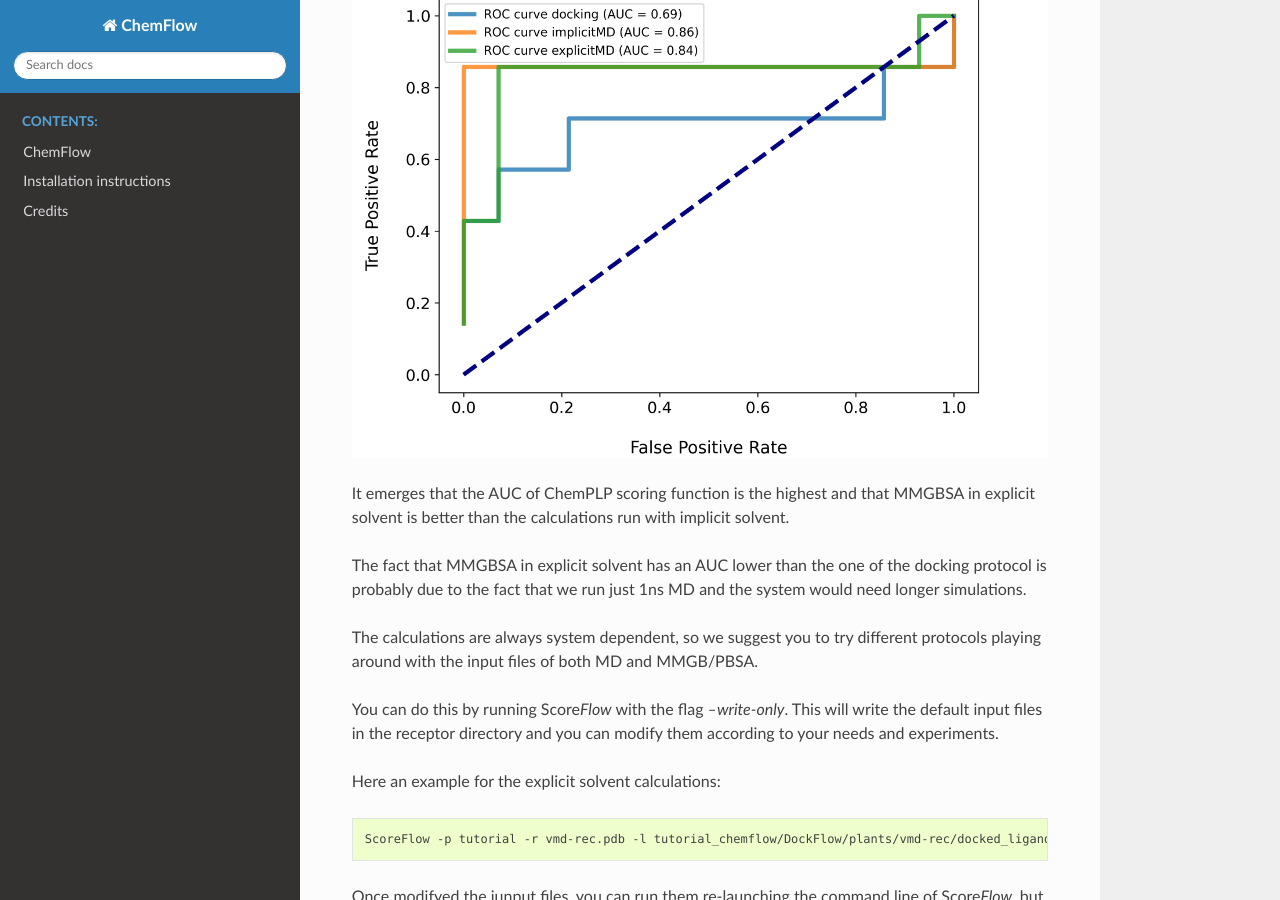
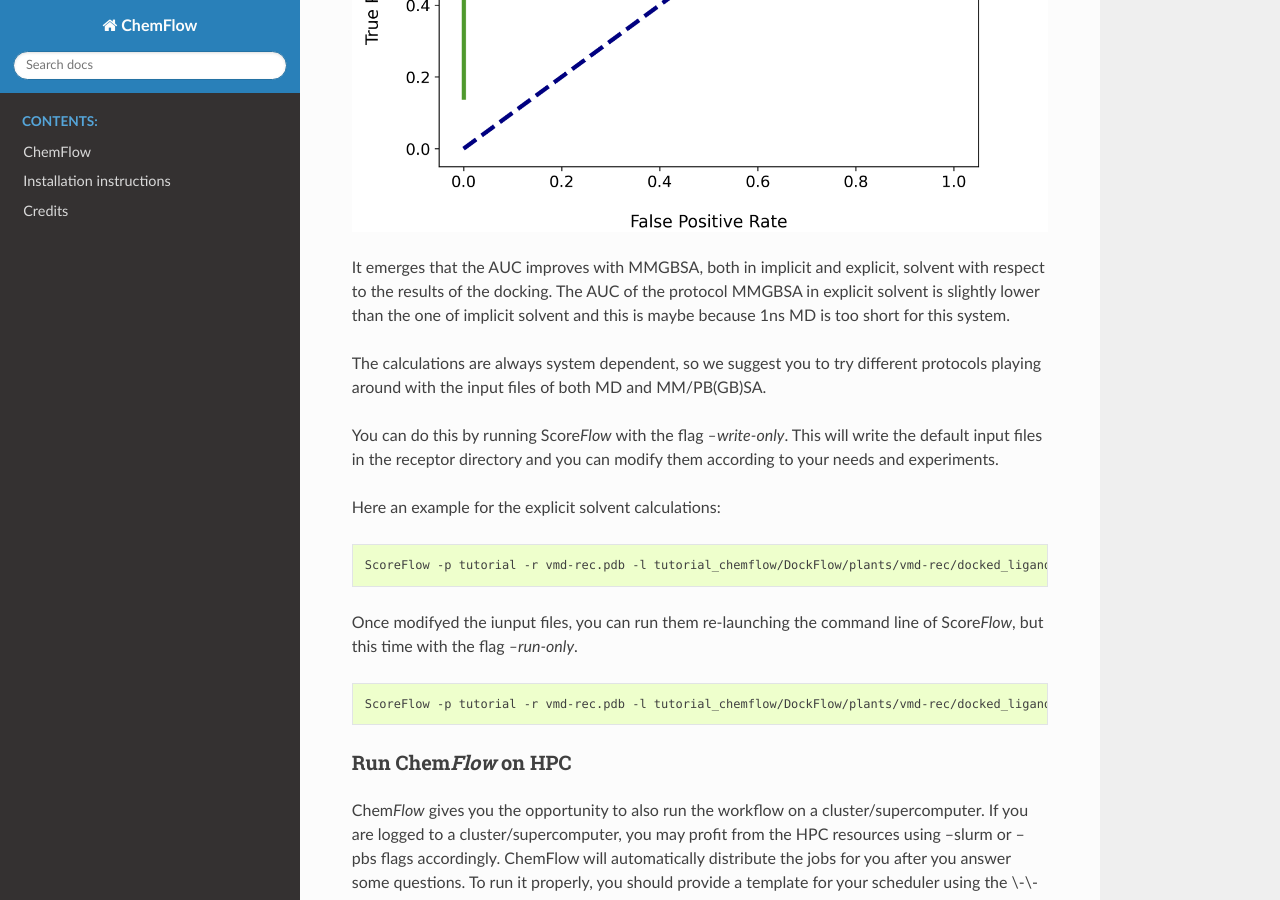
Before and after one commit to IFMlab/ChemFlow, a Sphinx documentation site: the page built from docs/Tutorial-ChemFlow.rst, in a window 1280 px wide and 900 px high, scrolled down 9335 px. Built offline with Sphinx 7.4.7 and the Read the Docs theme 2.0.0, drawn with Linux system fonts in a browser that asks for light colours; pages that are not in the unit, such as notebooks, are missing from menus; some of the changed text lies outside the part shown.

Commit message:
Update Tutorial-ChemFlow.rst

```diff
--- a/docs/Tutorial-ChemFlow.rst
+++ b/docs/Tutorial-ChemFlow.rst
@@ -22,23 +22,25 @@ Provided files
 
 +-----------------------+------------------------------------------------+
 | 1DWD.pdb              | Original PDB                                   |
-+-----------------------+------------------------------------------------+
-| vmd-rec.pdb           | Receptor prepared with pdb4amber and --reduce. |
-+-----------------------+------------------------------------------------+
-| vmd-rec.mol2          | Receptor saevd using VMD.                      |
-+-----------------------+------------------------------------------------+
-| reference_ligand.pdb  | Ligand from 1DWC crystal structure.            |
-+-----------------------+------------------------------------------------+
-| reference_ligand.mol2 | converted with openbabel.                      |
-+-----------------------+------------------------------------------------+
-| ligands.smi           | b1-b7 ligands.                                 |
-+-----------------------+------------------------------------------------+
-| actives.sdf           | 1D3D 1D3P 1D3Q 1D3T 1DWB 1DWC 1DWD             |
-+-----------------------+------------------------------------------------+
-| decoys.sdf            | decoys for a-thrombin, from DUD-E              |
-+-----------------------+------------------------------------------------+
-| compounds.mol2        | actives and inactive, input for tutorial       |
-+-----------------------+------------------------------------------------+
++---------------------------+------------------------------------------------+
+| vmd-rec.pdb               | Receptor prepared with pdb4amber and --reduce. |
++---------------------------+------------------------------------------------+
+| vmd-rec.mol2              | Receptor saevd using VMD.                      |
++---------------------------+------------------------------------------------+
+| reference_ligand.pdb      | Ligand from 1DWC crystal structure.            |
++---------------------------+------------------------------------------------+
+| reference_ligand.mol2     | converted with openbabel.                      |
++---------------------------+------------------------------------------------+
+| ligands.smi               | b1-b7 ligands.                                 |
++---------------------------+------------------------------------------------+
+| actives.sdf               | 1D3D 1D3P 1D3Q 1D3T 1DWB 1DWC 1DWD             |
++---------------------------+------------------------------------------------+
+| decoys.sdf                | decoys for a-thrombin, from DUD-E              |
++---------------------------+------------------------------------------------+
+| compounds.mol2            | actives and inactive, input for tutorial       |
++---------------------------+------------------------------------------------+
+| CORRESPONDENCE-NAMES.dat  | InChIKey and name of each ligand analysed      |
+----------------------------+------------------------------------------------+
 
 Prep\ *Flow*
 ************
@@ -323,11 +325,10 @@ Here we plot the ROC curve with the results of the docking performed with chemPL
 .. image:: images/ROC-curve-ScoreFlow.png
    :width: 800
 
-It emerges that the AUC of ChemPLP scoring function is the highest and that MMGBSA in explicit solvent is better than the calculations run with implicit solvent.
+It emerges that the AUC improves with MMGBSA, both in implicit and explicit, solvent with respect to the results of the docking.
+The AUC of the protocol MMGBSA in explicit solvent is slightly lower than the one of implicit solvent and this is maybe because 1ns MD is too short for this system.
 
-The fact that MMGBSA in explicit solvent has an AUC lower than the one of the docking protocol is probably due to the fact that we run just 1ns MD and the system would need longer simulations.
-
-The calculations are always system dependent, so we suggest you to try different protocols playing around with the input files of both MD and MMGB/PBSA.
+The calculations are always system dependent, so we suggest you to try different protocols playing around with the input files of both MD and MM/PB(GB)SA.
 
 
 You can do this by running Score\ *Flow* with the flag *--write-only*. This will write the default input files in the receptor directory and you can modify them according to your needs and experiments.
```
